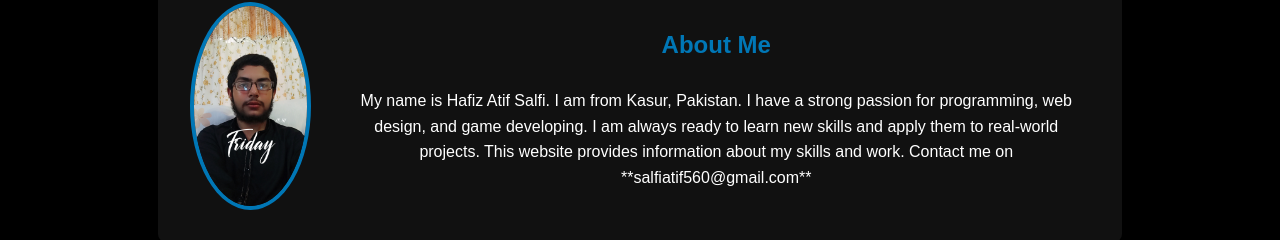
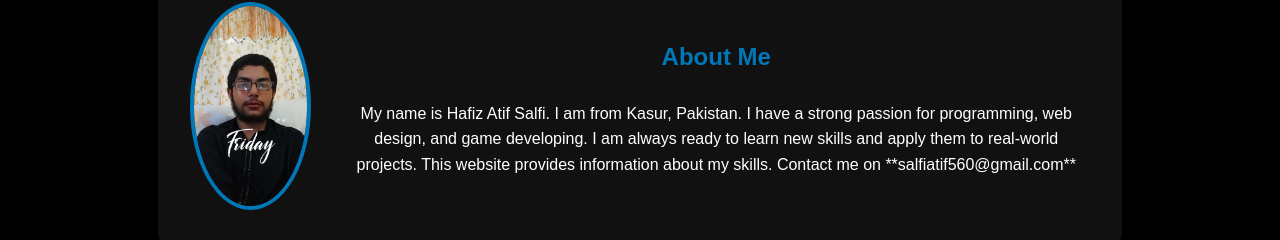
Before and after one commit to DEMON-Developing/Hafiz-Atif, a Next.js app: page / in a window 1280 px wide. Shown: the part 430-670 px from the top of the page. Built offline with nearby package versions, Linux system fonts and the light colour scheme.

Commit message:
Minor change to About Me section

```diff
--- a/app/page.js
+++ b/app/page.js
@@ -77,8 +77,8 @@ const Portfolio = () => {
                         <div className="about-text">
                             <h2>About Me</h2>
                              {/* app/page.js */}
-                           <p>My name is Hafiz Atif Salfi. I am from Kasur, Pakistan. I have a strong passion for programming, web design, and game developing. I am always ready to learn new skills and apply them to real-world projects. This website provides information about my skills and work. Contact me on **salfiatif560@gmail.com**</p>
-                        </div>
+                           <p>My name is Hafiz Atif Salfi. I am from Kasur, Pakistan. I have a strong passion for programming, web design, and game developing. I am always ready to learn new skills and apply them to real-world projects. This website provides information about my skills. Contact me on **salfiatif560@gmail.com**</p>
+                      </div>
                     </div>
                 </section>
 
```
